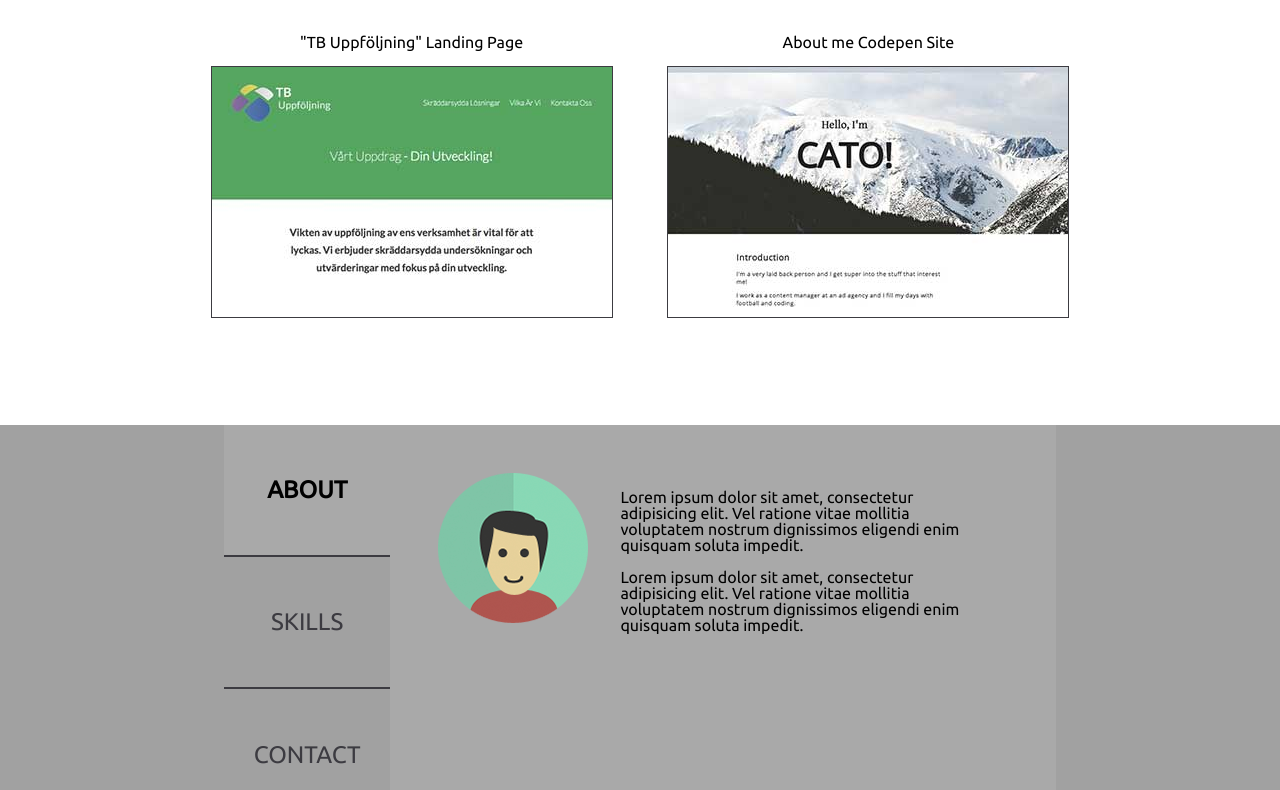
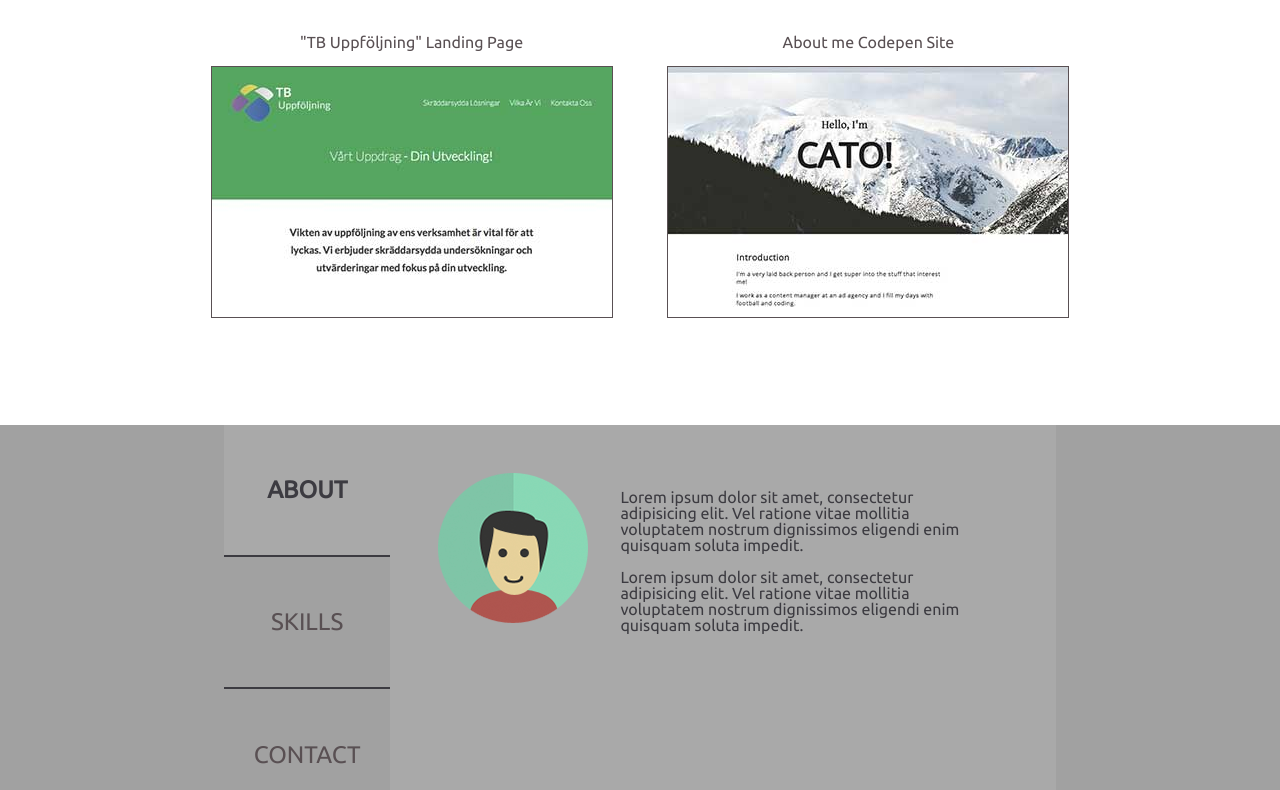
Before and after one commit to vagh27/portfolio-cato, a plain HTML site: page index.html in a window 1280 px wide. Shown: the part 1169-1959 px from the top of the page. Drawn offline with nearby package versions, Linux system fonts and the light colour scheme; a web font is replaced by a local one.

Commit message:
changed colors

```diff
--- a/css/base.css
+++ b/css/base.css
@@ -156,9 +156,10 @@ nav .logo {
 }
 .work-images .caption {
 	padding-bottom: 1rem;
+	color: #595053;
 }
 .work-images img {
-	border: 1px solid #3C3B41;
+	border: 1px solid #595053;
 }
 .work-images li {
 	display: inline-block;
@@ -198,7 +199,7 @@ nav .logo {
     line-height: 20px;
     text-transform: uppercase;
     font-size: 1.5rem;
-    color: #3C3B41;
+    color: #595053;
 }
 .content-text {
     display: none;
@@ -208,6 +209,7 @@ nav .logo {
     right: 0;
     height: 100%;
     text-align: center;
+    color: #3C3B41;
     /* transition: opacity 0.5s ease-in-out; */
 }
 .about-image {
@@ -227,7 +229,7 @@ nav .logo {
     background: #A9A9A9;
 }
 .active-bg a {
-	color: #000;
+	color: #3C3B41;
 	font-weight: bold;
 }
 /* ABOUT TAB */
@@ -256,7 +258,7 @@ nav .logo {
 }
 .tabs-section .content-text-contact .contact-button a,
 .tabs-section .content-text-contact .contact-button p {
-	color: #000;
+	color: #3C3B41;
 	display: block;
 }
 .tabs-section .content-text-contact .contact-button a:hover,
--- a/index.html
+++ b/index.html
@@ -91,7 +91,7 @@
 	        <div class="contact-button">
 	        	<a href="mailto:cato.benjaminsen@gmail.com">Send me an email</a>
 	        </div>
-	        <div class="contact-button">
+	        <div class="contact-button" id="phone">
 	        	<p>516.606.8751</p>
 
 	        </div>
```
